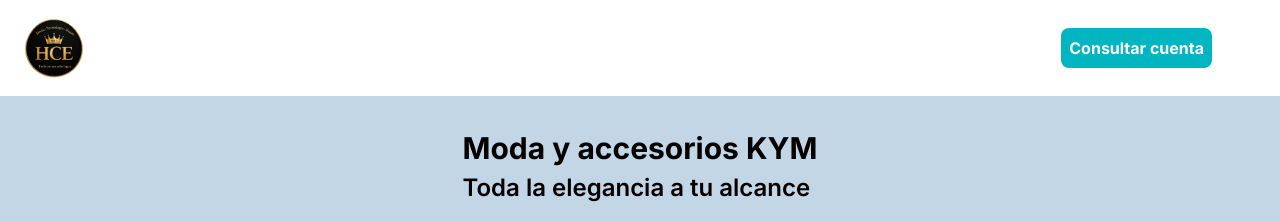
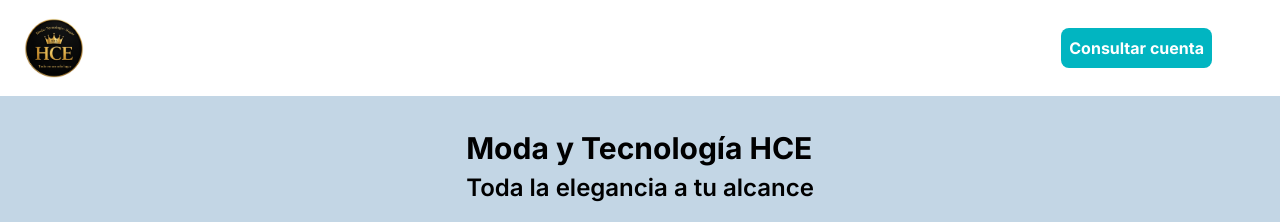
Before and after one commit to sistemakim/clienteskym, a Next.js app: page / in a window 1280 px wide. Shown: the top 222 px of the page. Built offline with nearby package versions, Linux system fonts and the light colour scheme; what @ant-design/nextjs-registry would draw is missing.

Commit message:
remove kym references

```diff
--- a/src/app/layout.tsx
+++ b/src/app/layout.tsx
@@ -12,7 +12,7 @@
 const inter = Inter({ subsets: ["latin"] });
 
 export const metadata: Metadata = {
-  title: "Clientes KYM",
+  title: "Clientes HCE",
   description: "Consulta tu cuenta",
 };
 
--- a/src/app/page.tsx
+++ b/src/app/page.tsx
@@ -7,13 +7,13 @@
 
       <div className="bg-primary flex-col flex items-center justify-center">
         <div className="p-5 mt-4">
-          <h1 className="font-bold leading-8 text-3xl mb-2">Moda y accesorios KYM</h1>
+          <h1 className="font-bold leading-8 text-3xl mb-2">Moda y Tecnología HCE</h1>
           <h1 className="font-semibold text-2xl">Toda la elegancia a tu alcance</h1>
         </div>
         {/* Facebook section */}
         {/* <h1 className="text-2xl font-bold mt-8">Ver artículos</h1>
         <div className="flex mb-5">
-          <a href="https://www.facebook.com/modayaccesorioskym" className="mr-1 sm:mr-2 my-5 p-2 sm:p-3 bg-action text-white font-bold rounded-lg text-xl flex items-center">
+          <a href="https://www.facebook.com/modayaccesorios" className="mr-1 sm:mr-2 my-5 p-2 sm:p-3 bg-action text-white font-bold rounded-lg text-xl flex items-center">
             <FacebookOutlined className="text-2xl" />
             <button className="ml-2">Distribuidor 1</button>
           </a>
```
Also changed, not shown: 1 other file (tests, documents, lock files or other folders).
